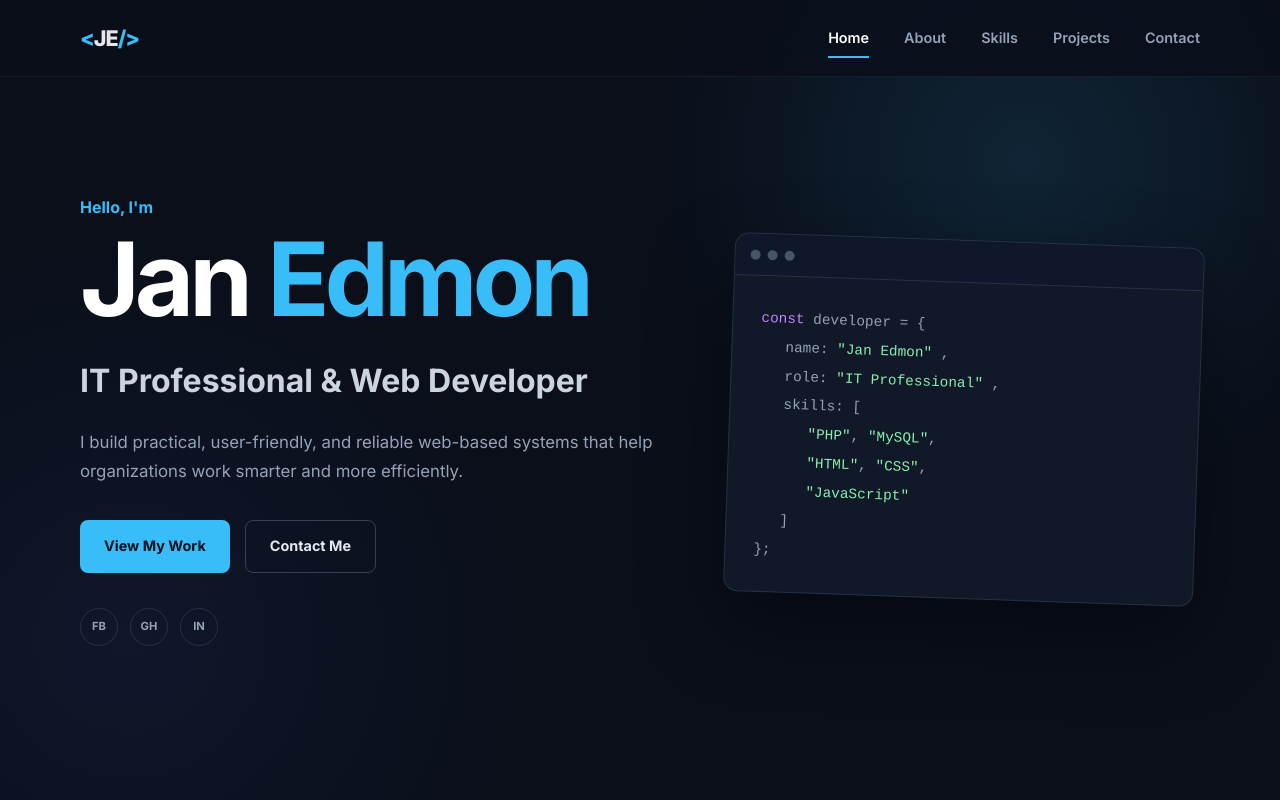
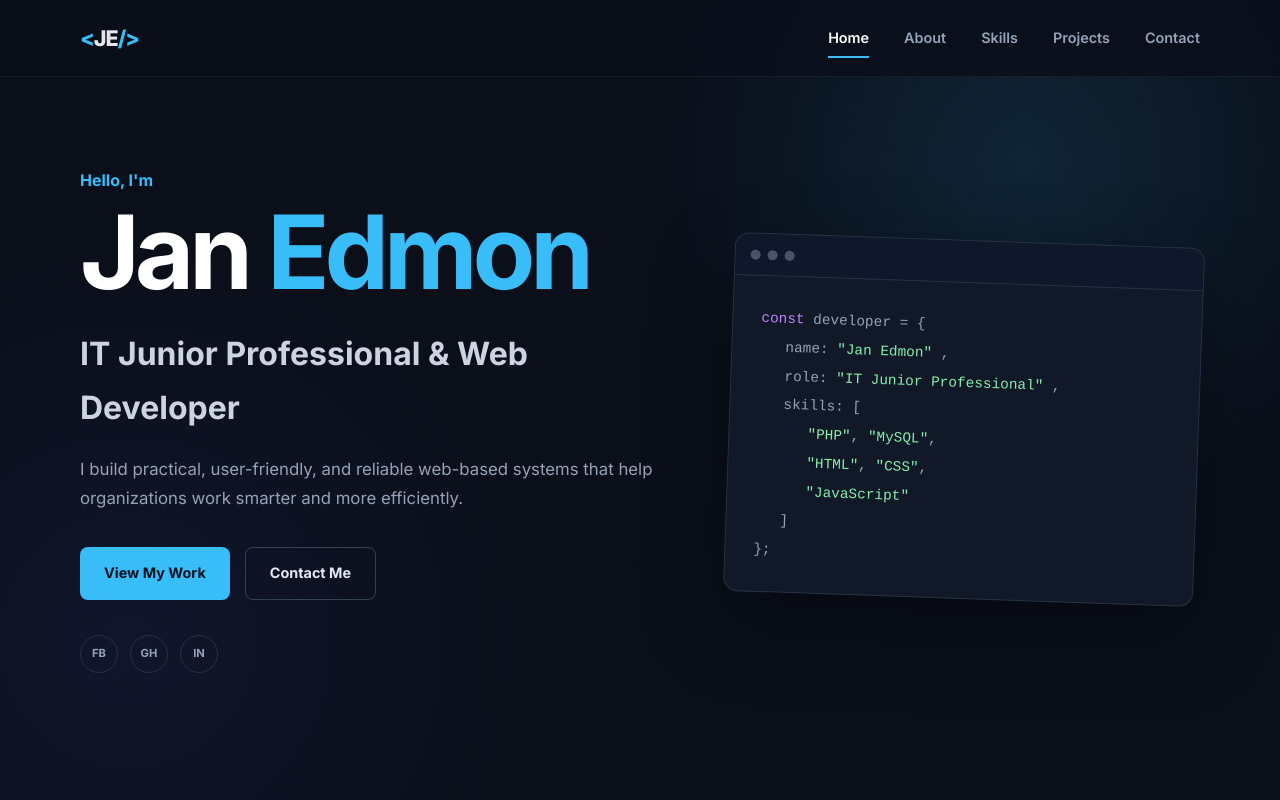
Before and after one commit to janedz317/myfirstwebsite, a plain HTML site: page index.html in a window 1280 px wide. Shown: the top 800 px of the page. Drawn offline with Linux system fonts and the light colour scheme.

Commit message:
Update index.html

```diff
--- a/index.html
+++ b/index.html
@@ -75,7 +75,7 @@
                     </h1>
 
                     <h2>
-                        IT Professional & Web Developer
+                        IT Junior Professional & Web Developer
                     </h2>
 
                     <p class="hero-description">
@@ -142,7 +142,7 @@
                             <p class="indent">
                                 role:
                                 <span class="code-green">
-                                    "IT Professional"
+                                    "IT Junior Professional"
                                 </span>,
                             </p>
 
```
